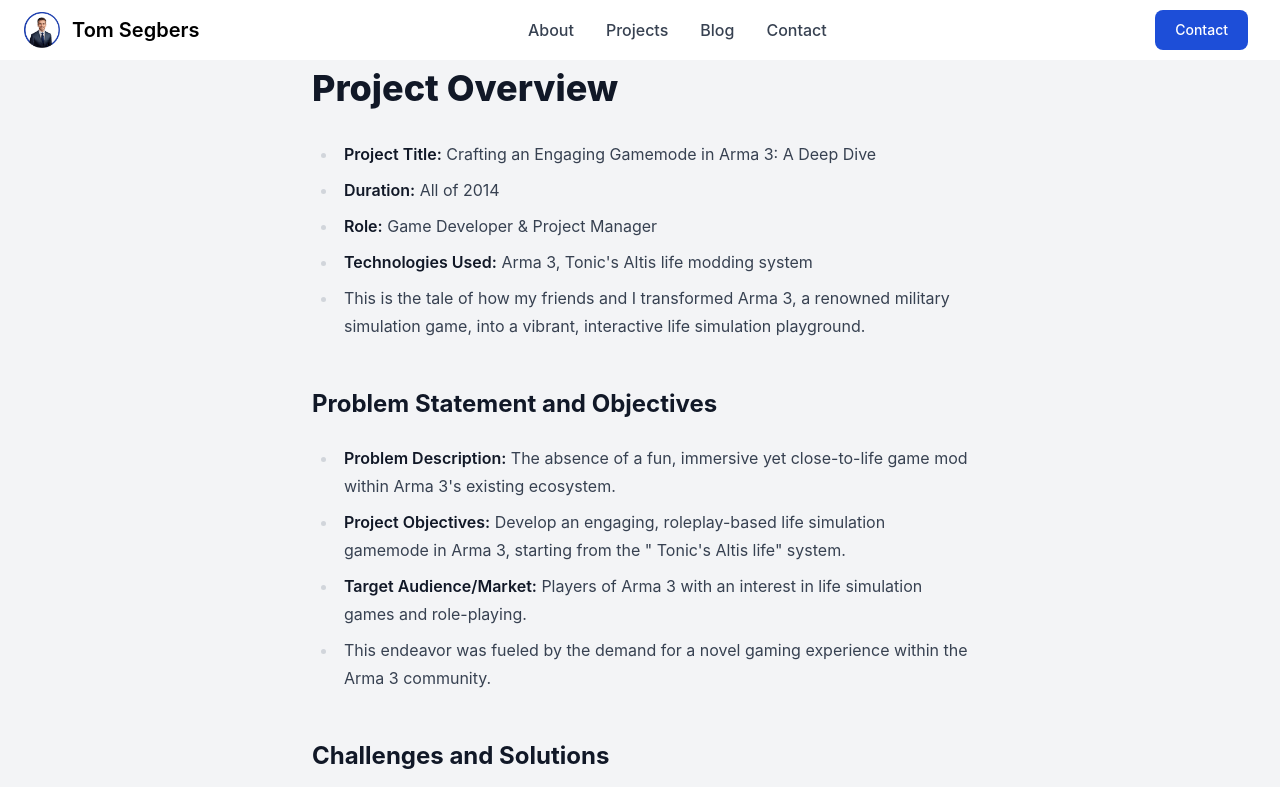
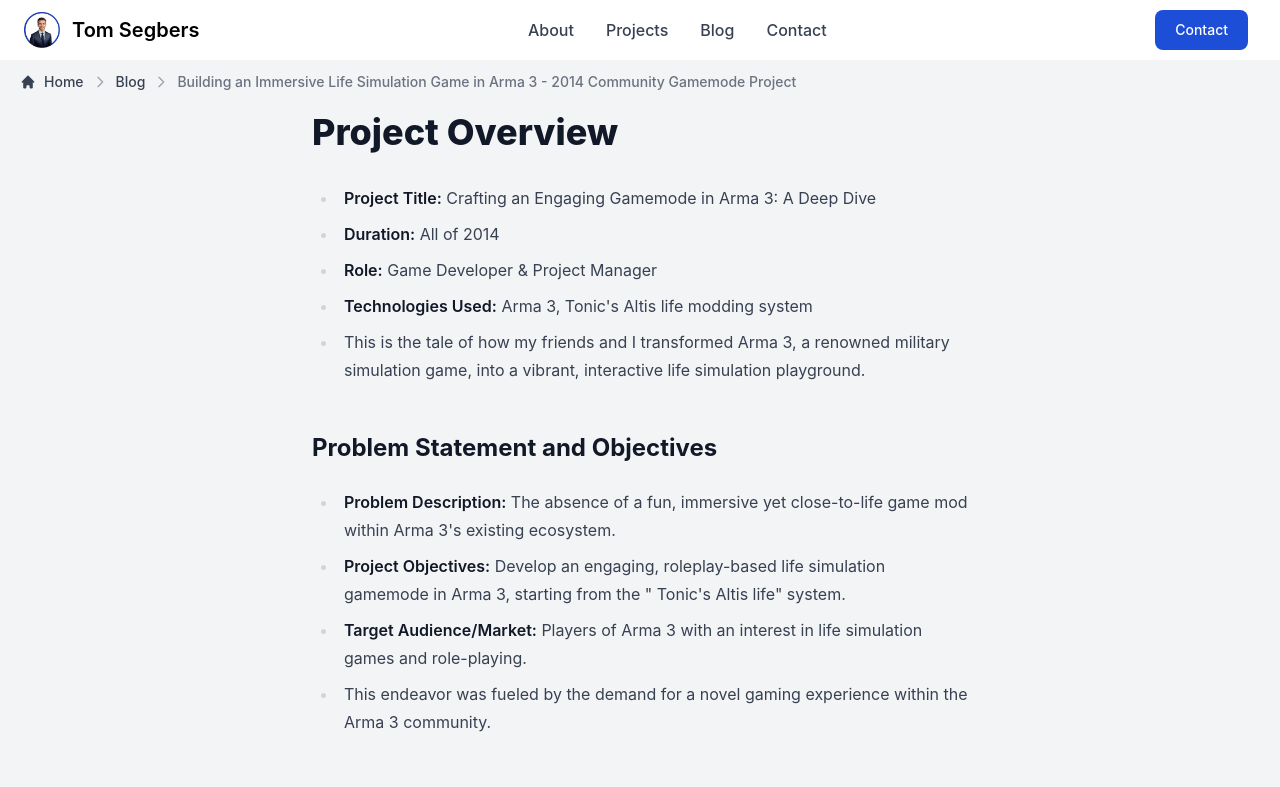
Before and after one commit to TomSeestern/TomSeestern.github.io, a Next.js app: page /blog/entry/2014-Community-Gamemode-Blog in a window 1280 px wide. Shown: the top 787 px of the page. Built offline with nearby package versions, Linux system fonts and the light colour scheme.

Commit message:
Add Breadcrumb to the Blog detailed page

```diff
--- a/app/blog/entry/[slug]/page.tsx
+++ b/app/blog/entry/[slug]/page.tsx
@@ -2,6 +2,8 @@
 import path from "path"
 import matter from "gray-matter"
 import ReactMarkdown from "react-markdown"
+import {Breadcrumb, BreadcrumbItem} from "flowbite-react"
+import {HiHome} from "react-icons/hi"
 
 /**
  * Interface representing the parameters expected by the page's `getStaticProps`.
@@ -13,14 +15,6 @@
 }
 
 /**
- * Interface representing the props expected by the Page component.
- */
-interface PageProps {
-  content: string
-  slug: string
-}
-
-/**
  * Page component responsible for rendering the content of a markdown file.
  * The slug of the file is passed via props and used to determine which file's content to display.
  *
@@ -28,28 +22,38 @@
  * @returns {JSX.Element} - A JSX element representing the content of the markdown file.
  */
 export default function Page({ params }: Params): JSX.Element {
-  let content = null
+  let fileContent = null
 
   try {
     const filePath = path.join(process.cwd(), "app/blog/entry/", params.slug + ".md")
     const fileContents = fs.readFileSync(filePath, "utf8")
-    content = matter(fileContents).content
+    fileContent = matter(fileContents)
   } catch (e) {
     // Return 404 if the file doesn't exist or other errors occurred
     return <div>404</div>
   }
 
-  if (!content || !params.slug) {
+  if (!fileContent || !params.slug) {
     return <div>Loading...</div>
   }
 
-  // Render the content as is, or transform it to HTML as per your setup
+  // Render the fileContent as is, or transform it to HTML as per your setup
   return (
-    <div className="flex min-h-screen flex-col items-center justify-center py-2">
-      <article className="prose">
-        <ReactMarkdown className="">{content}</ReactMarkdown>
-      </article>
-    </div>
+    <>
+      <Breadcrumb className="px-5 py-3">
+        <BreadcrumbItem href="/" icon={HiHome}>
+          Home
+        </BreadcrumbItem>
+        <BreadcrumbItem href="/blog">Blog</BreadcrumbItem>
+        <BreadcrumbItem className="truncate">{fileContent.data.title || "Content "}</BreadcrumbItem>
+      </Breadcrumb>
+
+      <div className="flex min-h-screen flex-col items-center justify-center py-2">
+        <article className="prose">
+          <ReactMarkdown className="">{fileContent.content}</ReactMarkdown>
+        </article>
+      </div>
+    </>
   )
 }
 
```
